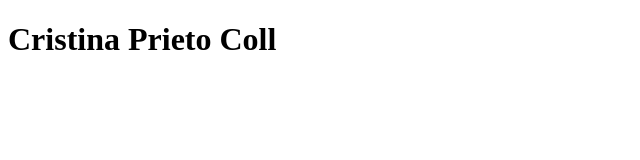
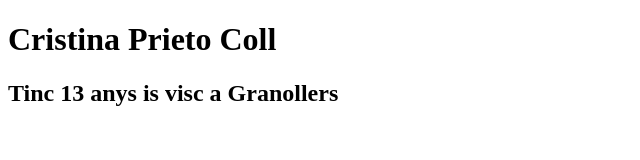
Before and after one commit to Cris09137/Personal-Portfolio, a plain HTML site: page index.html in a window 1280 px wide. Shown: the whole page, without its empty margins (0-640 px from the left). Drawn offline with Linux system fonts and the light colour scheme.

Commit message:
Hem escrit un subtitul

```diff
--- a/index.html
+++ b/index.html
@@ -8,5 +8,6 @@
 </head>
 <body>
     <h1>Cristina Prieto Coll</h1>
+    <h2>Tinc 13 anys is visc a Granollers</h2>
 </body>
 </html>
```
